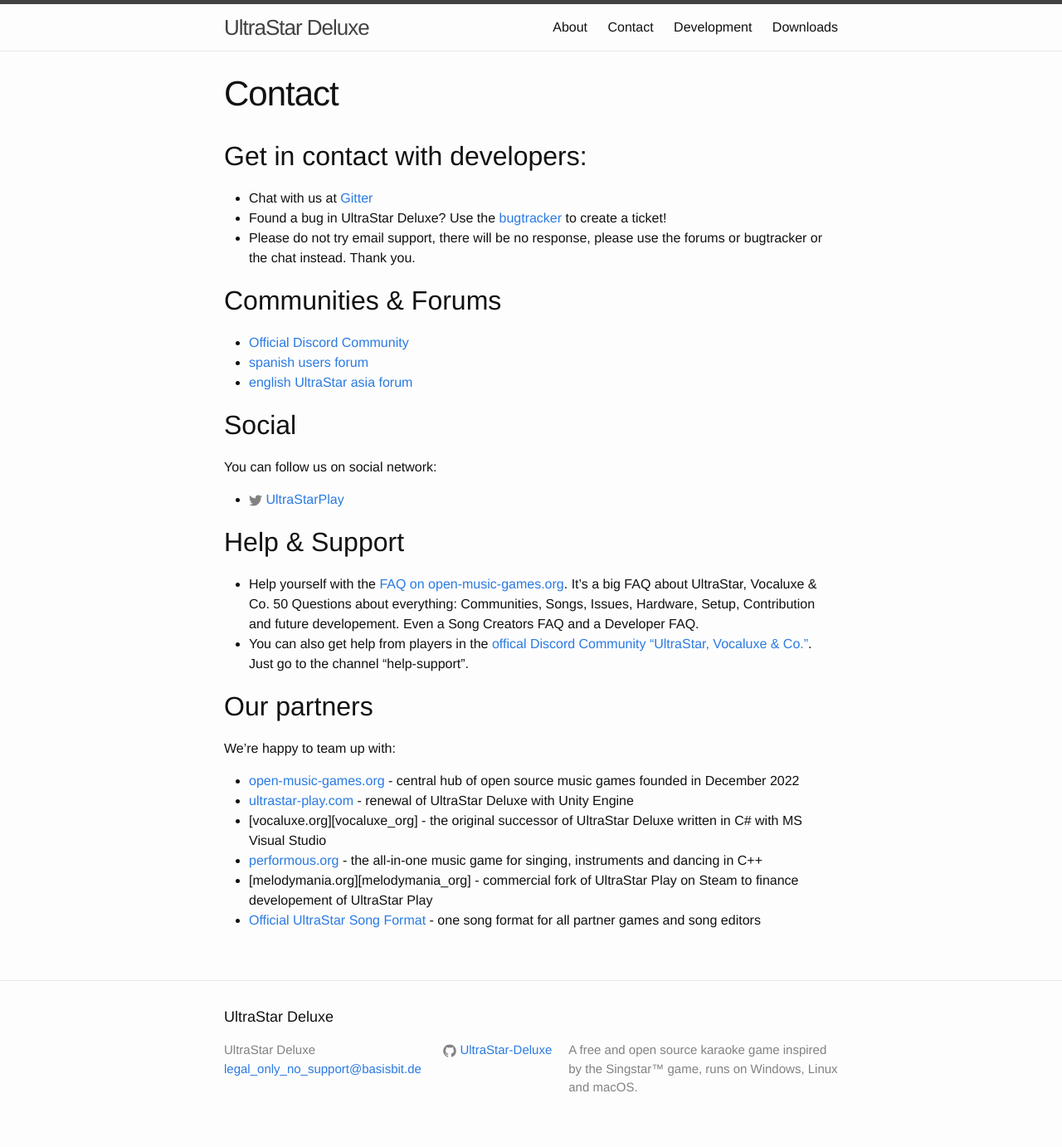
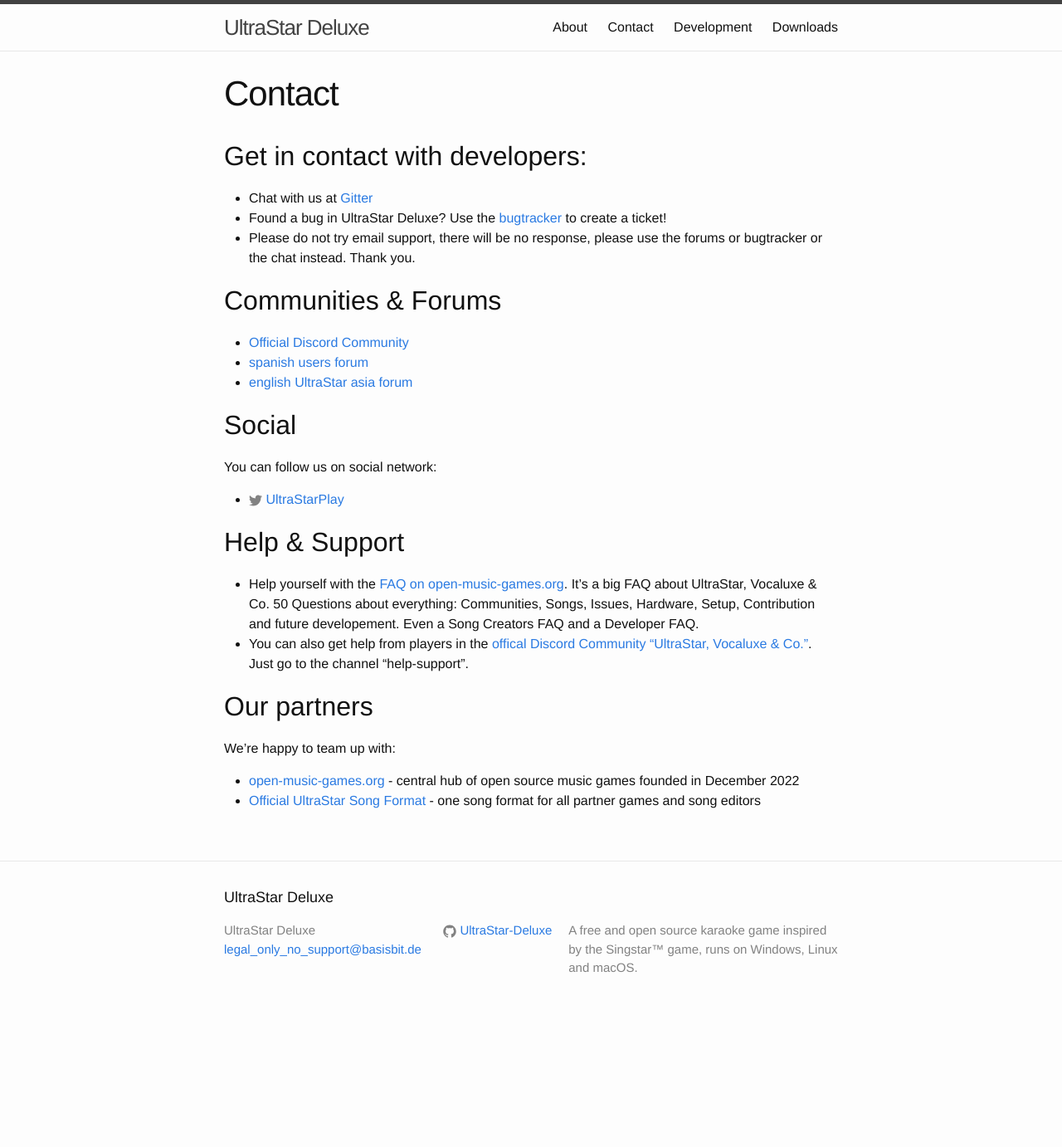
Before and after one commit to UltraStar-Deluxe/ultrastar-deluxe.github.io, a Jekyll site: the page built from contact.md, in a window 1280 px wide. Shown: the whole page at 83% size. Built offline with Jekyll 4.4.1, drawn with Linux system fonts in a browser that asks for light colours; after the commit the page ends 1238 px from its top, so only the background shows below that.

Commit message:
remove links to other games, people can find those from the open music games

```diff
--- a/contact.md
+++ b/contact.md
@@ -36,10 +36,6 @@
 We're happy to team up with:
 
 * [open-music-games.org][open_music_games_org] - central hub of open source music games founded in December 2022
-* [ultrastar-play.com][ultrastar_play_com] - renewal of UltraStar Deluxe with Unity Engine
-* [vocaluxe.org][vocaluxe_org] - the original successor of UltraStar Deluxe written in C# with MS Visual Studio
-* [performous.org][performous_org] - the all-in-one music game for singing, instruments and dancing in C++
-* [melodymania.org][melodymania_org] - commercial fork of UltraStar Play on Steam to finance developement of UltraStar Play
 * [Official UltraStar Song Format][song_format] - one song format for all partner games and song editors
 
 
@@ -50,7 +46,4 @@
 [open_music_games_org]: https://www.open-music-games.org/
 [open_music_games_faq]: https://www.open-music-games.org/help/frequently-asked-questions
 [official_discord]: https://discord.gg/tNEXZw2QJX
-[ultrastar_play_com]: https://ultrastar-play.com/en
-[performous_org]: http://performous.org/
-[melodymania_com]: https://melodymania.org/en
 [song_format]: https://usdx.eu/format/
```
